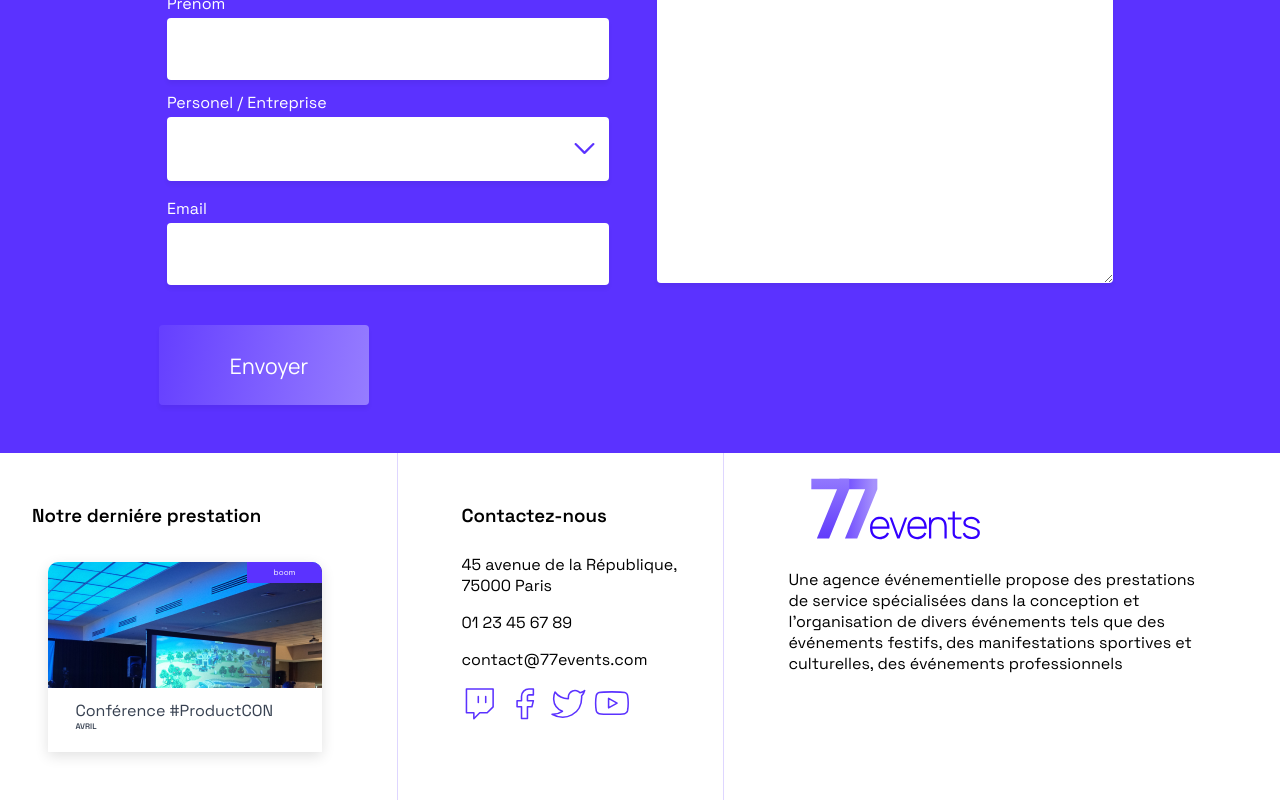
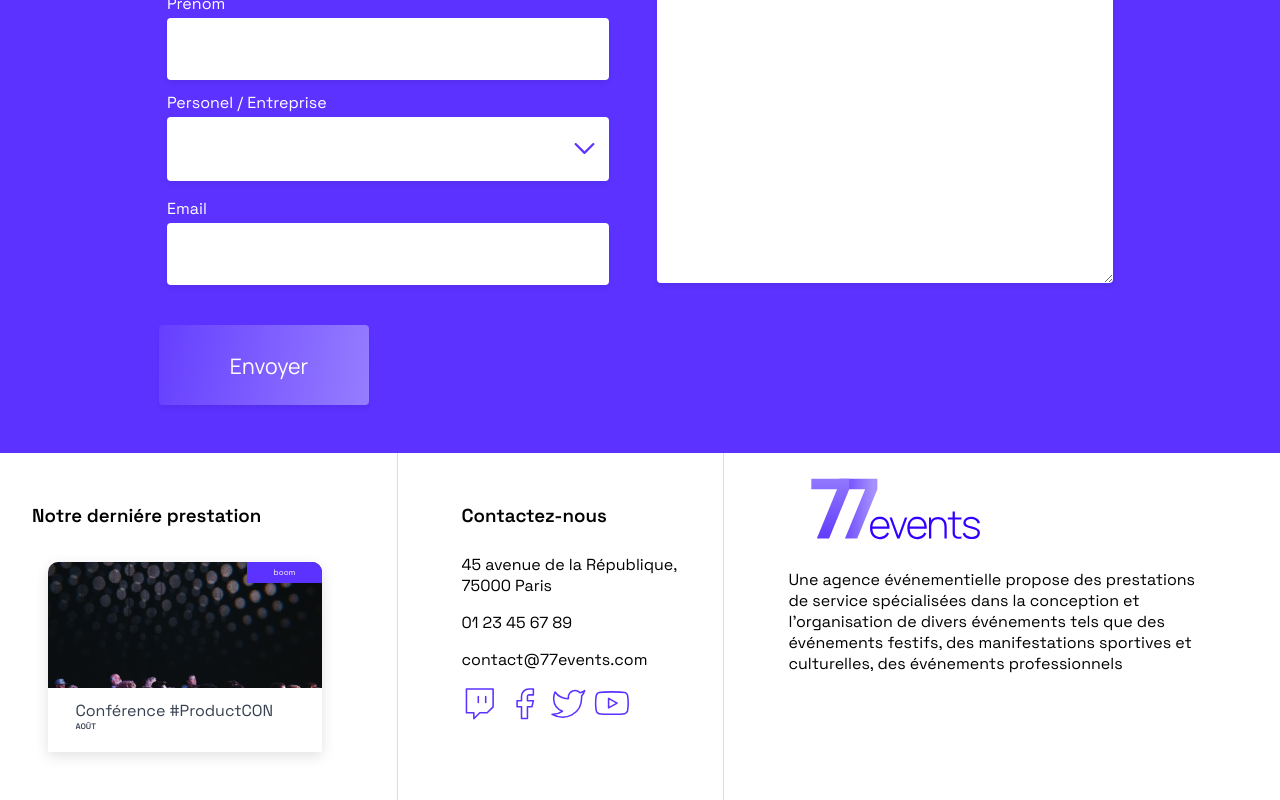
Before and after one commit to vido90/Projet10, a React (Create React App) app: page / in a window 1280 px wide. Shown: the part 5660-6460 px from the top of the page. Built offline with nearby package versions, Linux system fonts and the light colour scheme.

Commit message:
debug month slider

```diff
--- a/src/pages/Home/index.js
+++ b/src/pages/Home/index.js
@@ -17,8 +17,15 @@
   // const qui vient chercher la dernière prestation
   const last =
     data && data.events && data.events.length > 0 // Vérification des données pour éviter les erreurs
-    ? data.events[data.events.length - 1] // si les évènements existent, récupère le dernier évènement
-    : null; // dinon déclare last comme null
+    ? data.events.reduce((latest, current) => {
+      // utilisation de reduce() pour comparer les dates des évènements et trouver le plus récent
+      const latestDate = new Date(latest.date); // Conversion de la date de la prestation la plus récente en objet Date
+      const currentDate = new Date(current.date); // Conversion de la date de l'évènement actuel en objet Date
+
+      // comparaison des dates pour trouver la prestation la plus récente
+      return currentDate > latestDate ? current : latest;
+    })
+    : null; // Si aucune donnée n'est disponible, last est déclaré comme null
 
   return <>
     <header>
```
